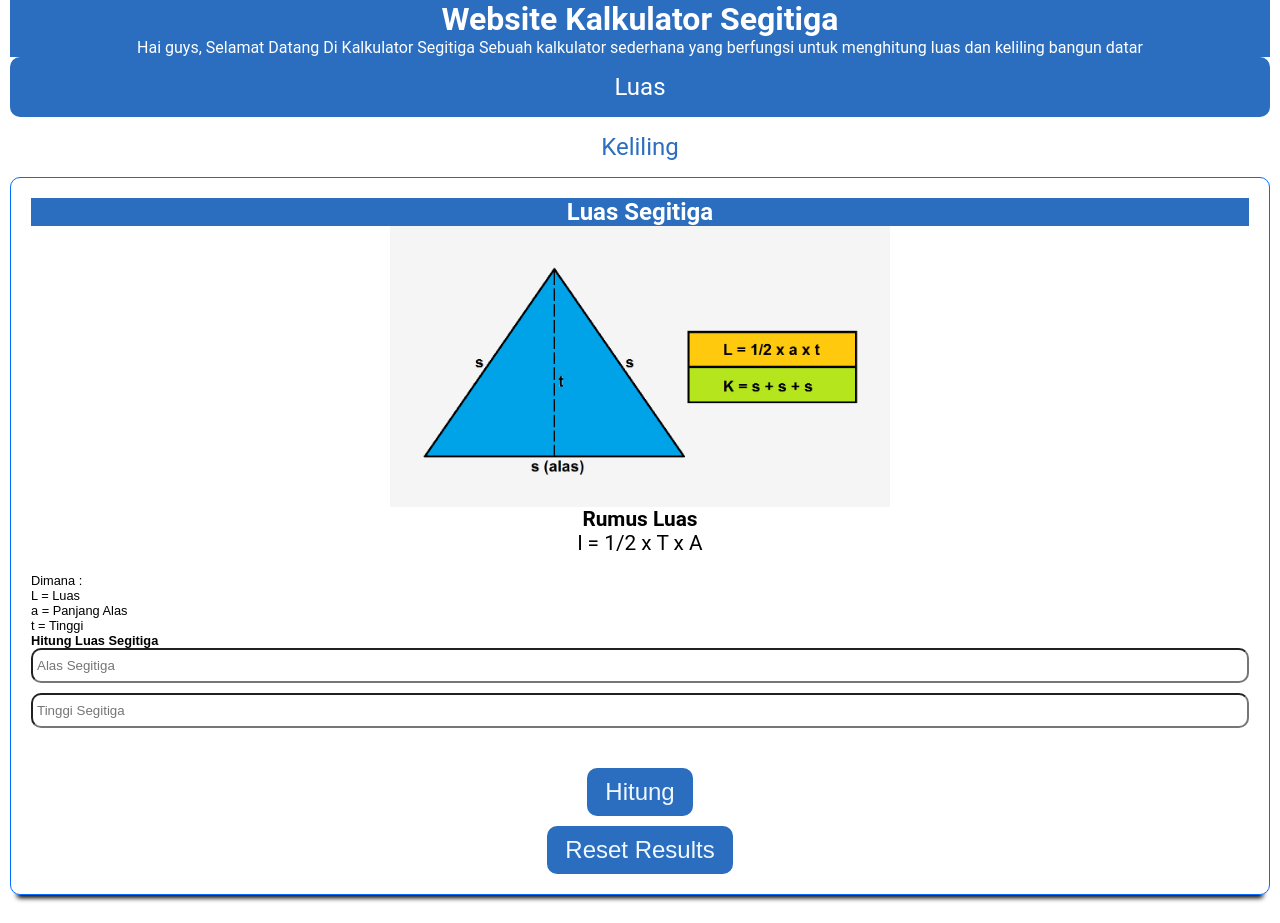
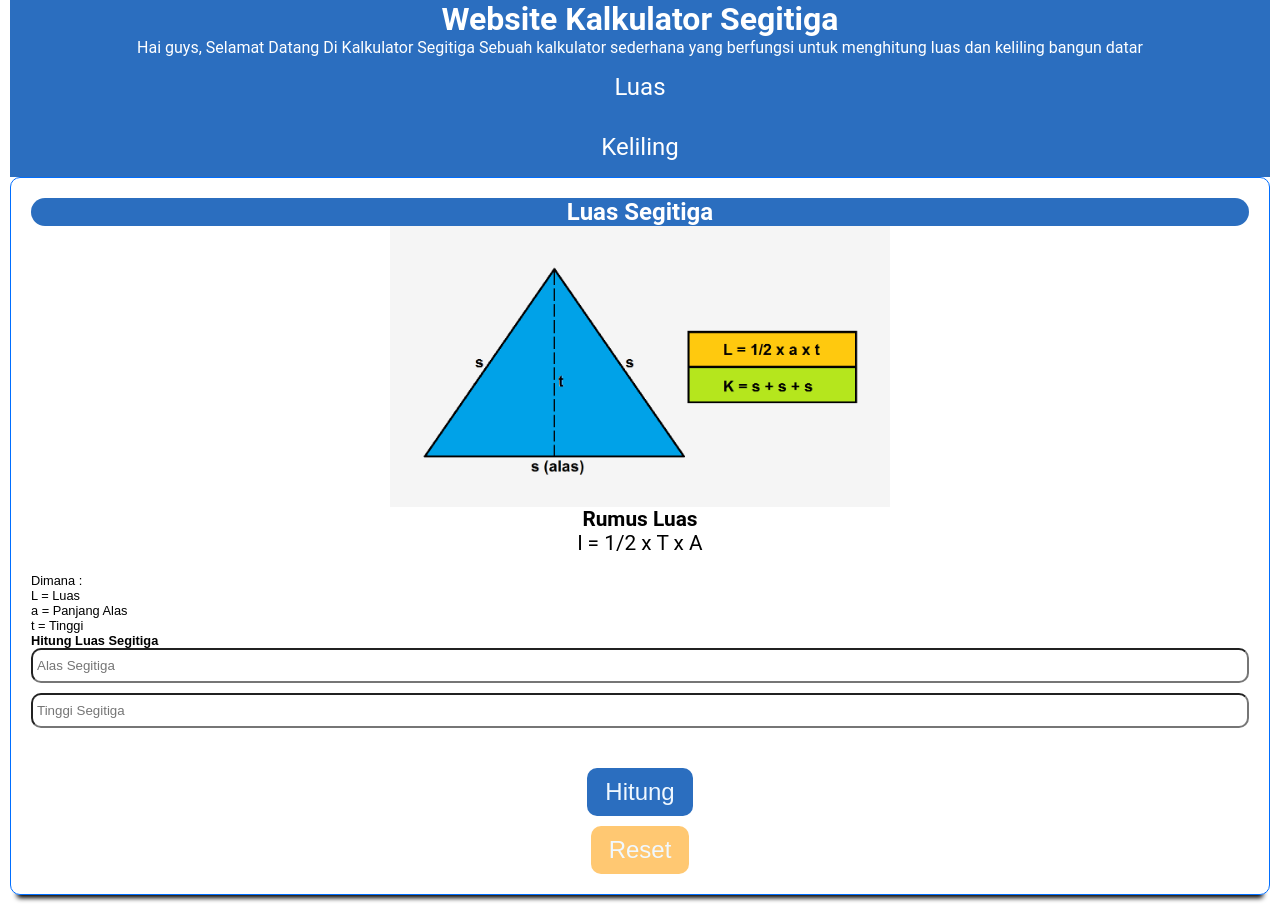
Before and after one commit to revou-fundamental-course/25-dec-23-rendirepaldiar, a plain HTML site: page index.html in a window 1280 px wide. Shown: the top 923 px of the page. Drawn offline with Linux system fonts and the light colour scheme.

Commit message:
tugas revo u

```diff
--- a/CSS/style.css
+++ b/CSS/style.css
@@ -30,11 +30,12 @@ html{
 }
 /* paragraf */
 .subtitile{
-    margin-top: 10px 0px;
+    margin-top: 1px 0px;
     background-color: hwb(213 17% 25%);
     color: white;
     text-align: center;
     text-size-adjust: 20rem;
+    border-radius: 100px;
     font-size: 1 rem;
     font-family: 'Roboto', sans-serif;
 }
@@ -65,16 +66,16 @@ html{
    width: 100%;
    text-align: center;
    text-decoration: none;
-   border-radius: 10px;
+   border-radius: 0px;
 }
 .menu a:last-child{
     padding: 1rem;
-    background-color: white;
-    color: hwb(213 17% 25%);
+    background-color: hwb(213 17% 25%);
+    color: white;
     width: 100%;
     text-align: center;
     text-decoration: none;
-    border-radius: 10px;
+    border-radius: 0px;
 }
 /* main content */
 main {
@@ -113,7 +114,7 @@ main {
 }
 .reset-button{
     padding: 10px 18px;
-    background-color:  hwb(213 17% 25%);
+    background-color:  #ffc872;
     color: aliceblue;
     font-size: 1.5rem;
     border: none;
--- a/index.html
+++ b/index.html
@@ -12,7 +12,7 @@
 <!-- Title -->
     <h1 class="title">Website Kalkulator  Segitiga</h1>
 
-    <p class="subtitile">
+    <p class="title">
         Hai guys, Selamat Datang Di Kalkulator Segitiga Sebuah kalkulator sederhana yang berfungsi untuk menghitung luas dan keliling bangun datar
     <!-- header  -->
     <header>
@@ -51,7 +51,7 @@
                     <div id="Luas_Segitiga_2"></div>
                     <div id="Luas_Segitiga_3"></div>
                     <button type="submit"class="button-triangle" onclick="calculatetriangle()">Hitung</button>
-                    <button class="reset-button" onclick="resetResults()">Reset Results</button>
+                    <button class="reset-button" onclick="resetResults()">Reset</button>
 
                 </div>
 
@@ -82,7 +82,7 @@
                     <div id="Keliling_Segitiga2"></div>
                     <div id="Keliling_Segitiga3"></div>
                     <button type="submit"class="button-triangle" onclick="kelilingtriangle()">Hitung</button>
-                    <button class="reset-button" onclick="resetResults()">Reset Results</button>
+                    <button class="reset-button" onclick="resetResults()">Reset</button>
                 </div>
             </div>
         </section>
```
